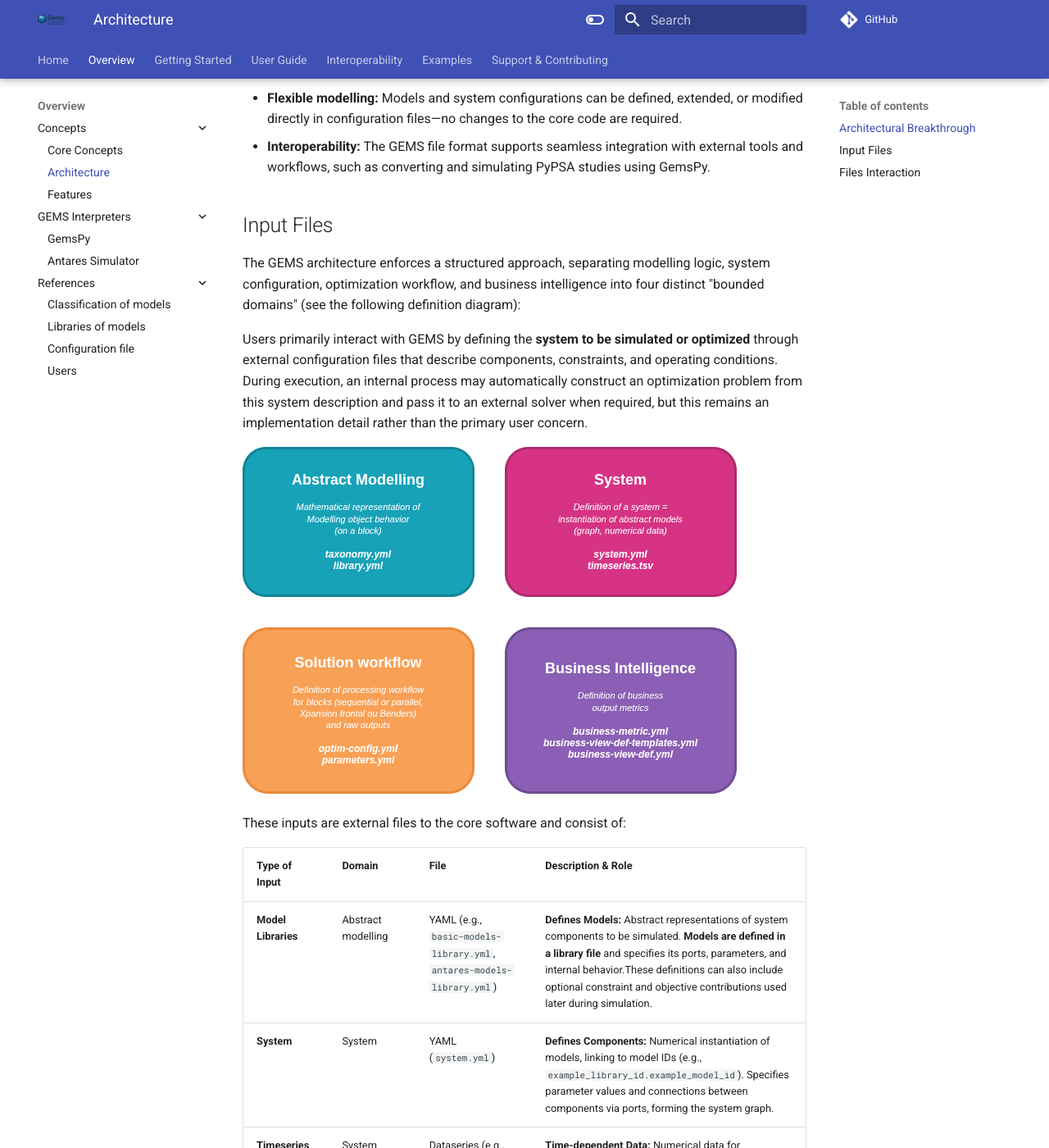
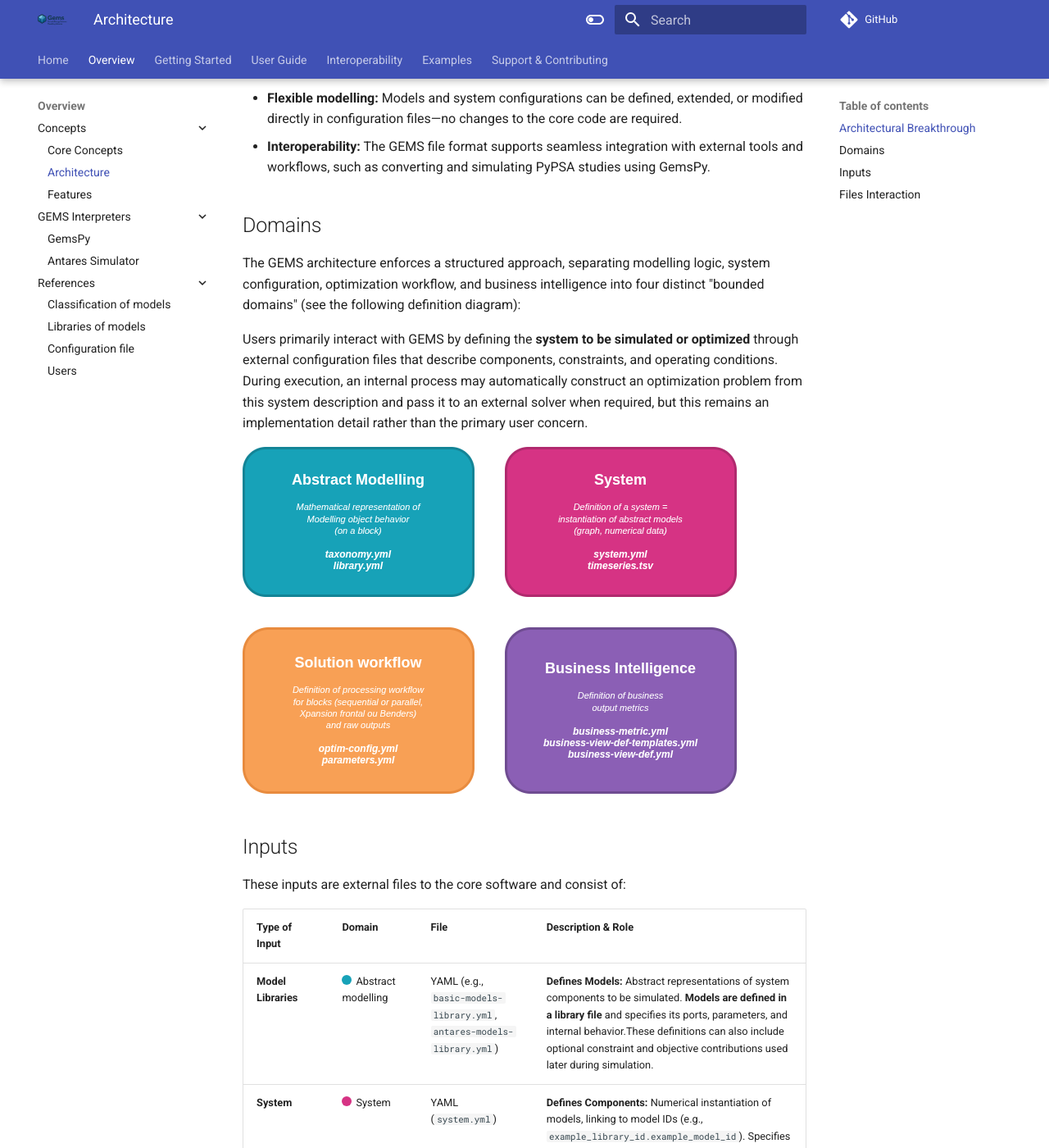
Before and after one commit to AntaresSimulatorTeam/GEMS, an MkDocs documentation site: the page built from doc/1_Overview/Concepts/2_architecture.md, in a window 1280 px wide and 1400 px high, scrolled down 971 px. Shown: the whole window at 82% size. Built offline with MkDocs 1.6.1 and Material for MkDocs 9.7.7, drawn with Linux system fonts in a browser that asks for light colours; comment, search, counter and statistics services are not loaded.

Commit message:
Transfer yaml files definition to ARCHITECTURE

```diff
--- a/doc/1_Overview/Concepts/2_architecture.md
+++ b/doc/1_Overview/Concepts/2_architecture.md
@@ -24,8 +24,7 @@
 - **Flexible modelling:** Models and system configurations can be defined, extended, or modified directly in configuration files—no changes to the core code are required.
 - **Interoperability:** The GEMS file format supports seamless integration with external tools and workflows, such as converting and simulating PyPSA studies using GemsPy.
 
-## Input Files
-
+## Domains
 
 The GEMS architecture enforces a structured approach, separating modelling logic, system configuration, optimization workflow, and business intelligence into four distinct "bounded domains" (see the following definition diagram):
 
@@ -34,22 +33,21 @@
 
 ![Definition_Domains](../../assets/domains.png)
 
+## Inputs
+
 These inputs are external files to the core software and consist of:
 
 | **Type of Input**   | **Domain**  | **File**        | **Description & Role**  |
 |---------------------|-------------|-----------------|-------------------------|
-| **Model Libraries** | Abstract modelling | YAML (e.g., `basic-models-library.yml`, `antares-models-library.yml`)  |**Defines Models:** Abstract representations of system components to be simulated. **Models are defined in a library file** and specifies its ports, parameters, and internal behavior.These definitions can also include optional constraint and objective contributions used later during simulation. |
-| **System**  | System  | YAML  (`system.yml`) | **Defines Components:** Numerical instantiation of models, linking to model IDs (e.g., `example_library_id.example_model_id`). Specifies parameter values and connections between components via ports, forming the system graph. |
-| **Timeseries**  | System  | Dataseries (e.g., `wind_generation.csv`, `solar_generation.csv`)  | **Time-dependent Data:** Numerical data for parameters varying by time and scenario. Stored as `.csv` or `.tsv` files, typically in a data-series folder.  |
-| **Taxonomy**             | Abstract modelling        | YAML (e.g., `taxonomy.yml`)                | **Model Structure & Categories:** Specifies mandatory parameters, variables, ports, or extra outputs per category. Useful for structuring the UI (user interface) and simulation outputs.                             |
-| **Solution Workflow**    | Solution Workflow        | YAML (`optim-config.yml`)            | **Workflow Definition:** Describes calculation block processing (sequential, parallel, Xpansion frontale, Benders decomposition) and master problem constraints, especially for investment variables.                   |
-| **Business Views**       | Business Intelligence    | YAML (e.g., `business-view-def.yml`, `business-metric.yml`) | **Business Metrics Logic:** Calculates business metrics from simulation results in two phases: Step 1 (component scope, complex arithmetic), Step 2 (global scope, aggregation/filtering).                             |
-| **Parameters**           | System                   | YAML (`parameters.yml`)              | **Solver & Configuration Settings:** Contains solver parameters and configuration required for running Modeler.                                                                                                |
-
-
+| **Model Libraries** | <span style="display:inline-block; width:12px; height:12px; background-color:#17A2B8; border-radius:50%; margin-right:5px;"></span>Abstract modelling | YAML (e.g., `basic-models-library.yml`, `antares-models-library.yml`)  |**Defines Models:** Abstract representations of system components to be simulated. **Models are defined in a library file** and specifies its ports, parameters, and internal behavior.These definitions can also include optional constraint and objective contributions used later during simulation. |
+| **System**  | <span style="display:inline-block; width:12px; height:12px; background-color:#D63384; border-radius:50%; margin-right:5px;"></span>System  | YAML  (`system.yml`) | **Defines Components:** Numerical instantiation of models, linking to model IDs (e.g., `example_library_id.example_model_id`). Specifies parameter values and connections between components via ports, forming the system graph. |
+| **Timeseries**  | <span style="display:inline-block; width:12px; height:12px; background-color:#D63384; border-radius:50%; margin-right:5px;"></span>System  | Dataseries (e.g., `wind_generation.csv`, `solar_generation.csv`)  | **Time-dependent Data:** Numerical data for parameters varying by time and scenario. Stored as `.csv` or `.tsv` files, typically in a data-series folder.  |
+| **Taxonomy**             | <span style="display:inline-block; width:12px; height:12px; background-color:#17A2B8; border-radius:50%; margin-right:5px;"></span>Abstract modelling        | YAML (e.g., `taxonomy.yml`)                | **Model Structure & Categories:** Specifies mandatory parameters, variables, ports, or extra outputs per category. Useful for structuring the UI (user interface) and simulation outputs.                             |
+| **Solution Workflow**    | <span style="display:inline-block; width:12px; height:12px; background-color:#F8A055; border-radius:50%; margin-right:5px;"></span>Solution Workflow        | YAML (`optim-config.yml`)            | **Workflow Definition:** Describes calculation block processing (sequential, parallel, Xpansion frontale, Benders decomposition) and master problem constraints, especially for investment variables.                   |
+| **Business Views**       | <span style="display:inline-block; width:12px; height:12px; background-color:#8B5FB5; border-radius:50%; margin-right:5px;"></span>Business Intelligence    | YAML (e.g., `business-view-def.yml`, `business-metric.yml`) | **Business Metrics Logic:** Calculates business metrics from simulation results in two phases: Step 1 (component scope, complex arithmetic), Step 2 (global scope, aggregation/filtering).                             |
+| **Parameters**           | <span style="display:inline-block; width:12px; height:12px; background-color:#D63384; border-radius:50%; margin-right:5px;"></span>System                   | YAML (`parameters.yml`)              | **Solver & Configuration Settings:** Contains solver parameters and configuration required for running Modeler.                                                                                                |
 
 ## Files Interaction
-
 
 The following scheme shows the interaction of the different core concepts presented previously. It is based on the [*basic-model-library*](../../../libraries/basic_models_library.yml) included in this documentation.
 
```
